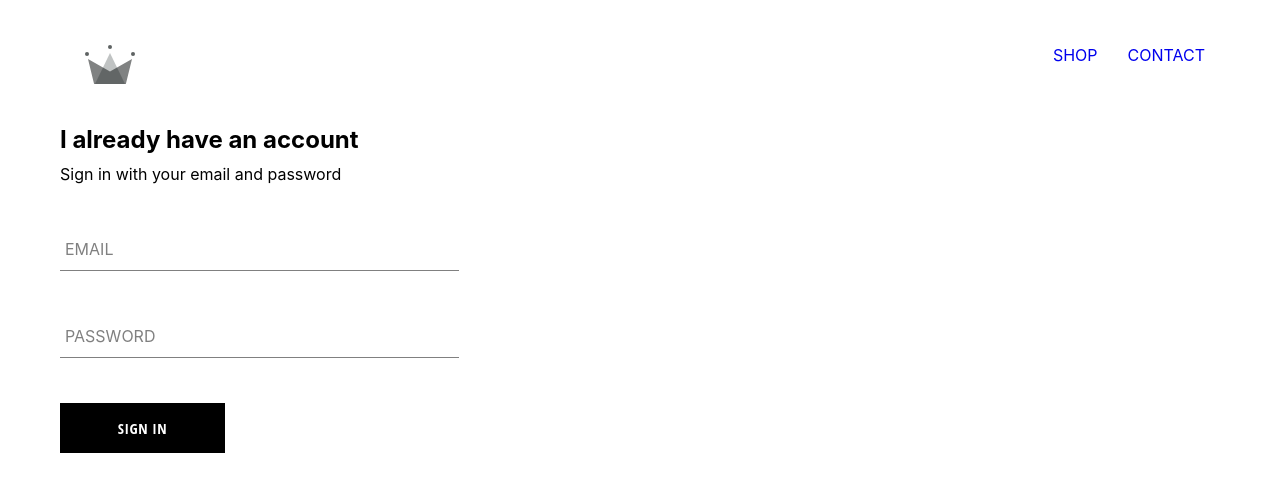
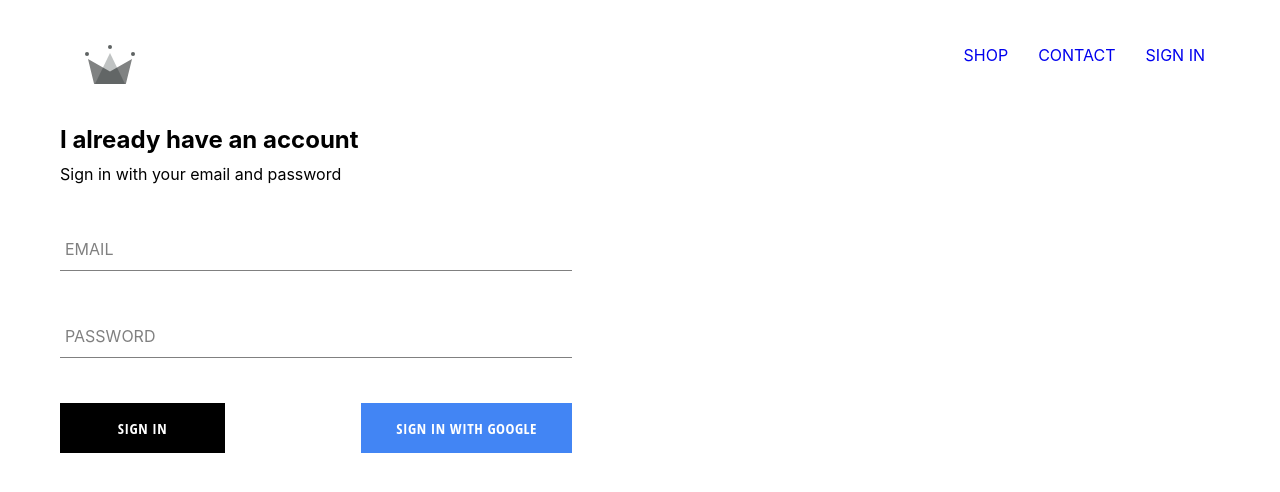
Before and after one commit to abhish002/shop-by-choice, a React (Create React App) app: page /signin in a window 1280 px wide. Shown: the top 492 px of the page. Built offline with nearby package versions, Linux system fonts and the light colour scheme; no server answers.

Commit message:
Connected to firebase, added google signin feature, modified custom buttons to add styles for google signin button.

```diff
--- a/package.json
+++ b/package.json
@@ -6,6 +6,7 @@
     "@testing-library/jest-dom": "^4.2.4",
     "@testing-library/react": "^9.3.2",
     "@testing-library/user-event": "^7.1.2",
+    "firebase": "^7.9.3",
     "node-sass": "^4.13.1",
     "react": "^16.13.0",
     "react-dom": "^16.13.0",
--- a/src/App.css
+++ b/src/App.css
@@ -5,3 +5,7 @@ body {
 a {
   text-decoration: none;
 }
+
+* {
+  box-sizing: border-box;
+}
--- a/src/App.js
+++ b/src/App.js
@@ -1,4 +1,4 @@
-import React from 'react';
+import React, { Component } from 'react'
 import './App.css';
 import Homepage from './pages/homepage/homepage.component';
 import ShopPage from './pages/shop/shop.component';
@@ -7,31 +7,48 @@ import SigninAndSignUpPage from './pages/sign-in-and-sign-up/sign-in-and-sign-up
 
 import { Route, Switch } from 'react-router-dom';
 
+import { auth } from './firebase/firebase.utils'
 
 
-const HatsPage = () => (
-  <div>
-    <h1>Hats Page</h1>
-  </div>
-);
 
-function App() {
+export default class App extends Component {
+  constructor(props) {
+    super(props);
+    this.state = {
+      currentUser: null,
+    };
+  }
+
+  unSubscribeFromAuth = null;
+
+  componentDidMount() {
+    this.unSubscribeFromAuth = auth.onAuthStateChanged(user => {
+      this.setState({ currentUser: user });
+    });
+  }
+
+  componentWillUnmount() {
+    if (typeof this.unSubscribeFromAuth === 'function') {
+      this.unSubscribeFromAuth();
+    }
+  }
+
+  render() {
     return (
       <div>
-      <Header />
+        <Header currentUser={this.state.currentUser} />
         <Switch>
           <Route exact path='/' component={Homepage} />
           <Route exact path='/shop' component={ShopPage} />
           <Route exact path='/signin' component={SigninAndSignUpPage} />
-        <Route exact path='/shop/hats' component={HatsPage} />
-        <Route exact path='/shop/jackets' component={HatsPage} />
-        <Route exact path='/shop/sneakers' component={HatsPage} />
-        <Route exact path='/shop/womens' component={HatsPage} />
-        <Route exact path='/shop/mens' component={HatsPage} />
+          {// <Route exact path='/shop/hats' component={HatsPage} />}
+            // <Route exact path='/shop/jackets' component={HatsPage} />
+            // <Route exact path='/shop/sneakers' component={HatsPage} />
+            // <Route exact path='/shop/womens' component={HatsPage} />
+            // <Route exact path='/shop/mens' component={HatsPage} />
+          }
         </Switch>
-
       </div>
-  );
+    )
   }
-
-export default App;
+}
--- a/src/components/custom-button/custom-button.component.jsx
+++ b/src/components/custom-button/custom-button.component.jsx
@@ -1,10 +1,11 @@
-import React from 'react'
-import './custom-button.styles.scss'
+import React from 'react';
+import './custom-button.styles.scss';
 
-export default function CustomButton({ children, ...otherProps }) {
+export default function CustomButton({ children, isGoogleSignIn, ...otherProps }) {
+  const customButtonClass = `${isGoogleSignIn ? 'google-sign-in' : ''} custom-button`;
   return (
     <div>
-      <button className='custom-button' {...otherProps}>{children}</button>
+      <button className={customButtonClass} {...otherProps}>{children}</button>
     </div>
   )
 }
--- a/src/components/custom-button/custom-button.styles.scss
+++ b/src/components/custom-button/custom-button.styles.scss
@@ -19,4 +19,14 @@
     color: black;
     border: 1px solid black;
   }
+
+  &.google-sign-in {
+    background-color: #4285f4;
+    color: white;
+
+    &:hover {
+      background-color: #357ae8;
+      border: none;
+    }
+  }
 }
--- a/src/components/header/header.component.jsx
+++ b/src/components/header/header.component.jsx
@@ -3,7 +3,12 @@ import './header.styles.scss';
 import { Link } from 'react-router-dom';
 import { ReactComponent as Logo } from '../../assets/crown.svg';
 
-export default function Header() {
+import { auth } from '../../firebase/firebase.utils'
+
+export default function Header({ currentUser }) {
+  const signinSignoutLink = currentUser ?
+    <div className='header__options__option' onClick={() => auth.signOut()}>SIGN OUT</div> :
+    <Link className='header__options__option' to='/signin'>SIGN IN</Link>
   return (
     <div className='header'>
       <Link className='header__logo-container' to='/'>
@@ -11,7 +16,8 @@ export default function Header() {
       </Link>
       <div className='header__options'>
         <Link className='header__options__option' to='/shop'>SHOP</Link>
-        <Link className='header__options__option' to='/contact;'>CONTACT</Link>
+        <Link className='header__options__option' to='/contact'>CONTACT</Link>
+        {signinSignoutLink}
       </div>
     </div>
   )
--- a/src/components/header/header.styles.scss
+++ b/src/components/header/header.styles.scss
@@ -19,6 +19,7 @@
     justify-content: flex-end;
 
     .header__options__option {
+      cursor: pointer;
       padding: 10px 15px;
     }
   }
--- a/src/components/sign-in/sign-in.component.jsx
+++ b/src/components/sign-in/sign-in.component.jsx
@@ -1,7 +1,11 @@
 import React, { Component } from 'react'
+
 import './sign-in.styles.scss'
+
 import FormInput from '../form-input/form-input.component'
 import CutomButton from '../custom-button/custom-button.component'
+
+import { signInWithGoogle } from '../../firebase/firebase.utils';
 
 export default class SignIn extends Component {
   constructor(props) {
@@ -37,7 +41,10 @@ export default class SignIn extends Component {
         <form onSubmit={this.handleSubmit}>
           <FormInput name='email' label='EMAIL' handleChange={this.handleChange} value={this.state.email} type='email' required />
           <FormInput name='password' label='PASSWORD' value={this.state.password} handleChange={this.handleChange} type='password' required />
-          <CutomButton type='submit'>SIGN IN</CutomButton>
+          <div className='buttons-container'>
+            <CutomButton type='submit'>SIGN IN</CutomButton>
+            <CutomButton onClick={signInWithGoogle} isGoogleSignIn>SIGN IN WITH GOOGLE</CutomButton>
+          </div>
         </form>
       </div>
     )
--- a/src/components/sign-in/sign-in.styles.scss
+++ b/src/components/sign-in/sign-in.styles.scss
@@ -1,9 +1,14 @@
 .sign-in {
-  width: 30vw;
+  width: 40vw;
   display: flex;
   flex-direction: column;
 
   .sign-in__title {
     margin: 10px 0;
   }
+
+  .buttons-container {
+    display: flex;
+    justify-content: space-between;
+  }
 }
--- /dev/null
+++ b/src/firebase/firebase.utils.js
@@ -0,0 +1,27 @@
+import firebase from 'firebase/app';
+import 'firebase/firestore';
+import 'firebase/auth';
+
+// firebase configuration
+const config = {
+    apiKey: "AIzaSyAEsome5RFYpu00j8qkdmw5mR8wx63Syiw",
+    authDomain: "crown-db-63dc1.firebaseapp.com",
+    databaseURL: "https://crown-db-63dc1.firebaseio.com",
+    projectId: "crown-db-63dc1",
+    storageBucket: "crown-db-63dc1.appspot.com",
+    messagingSenderId: "493164146736",
+    appId: "1:493164146736:web:8c73f396ab91674eea3df5",
+    measurementId: "G-988FJQB8QF"
+  };
+
+  // Initialize Firebase
+  firebase.initializeApp(config);
+
+  export const auth = firebase.auth();
+  export const firestore = firebase.firestore();
+
+  const googleProvider = new firebase.auth.GoogleAuthProvider();
+  googleProvider.setCustomParameters({prompt: 'select_account'});
+  export const signInWithGoogle = () => auth.signInWithPopup(googleProvider);
+
+  export default firebase;
```
Also changed, not shown: 1 other file (tests, documents, lock files or other folders). Lines whose indentation alone changed are shown as unchanged.
